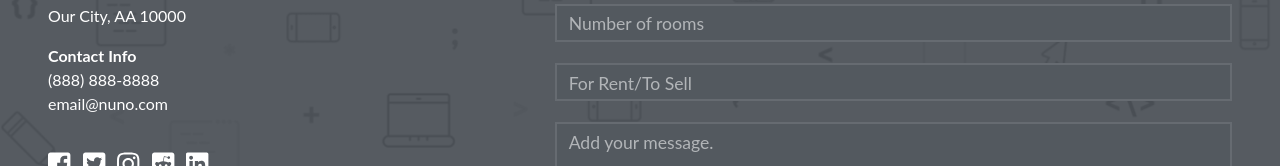
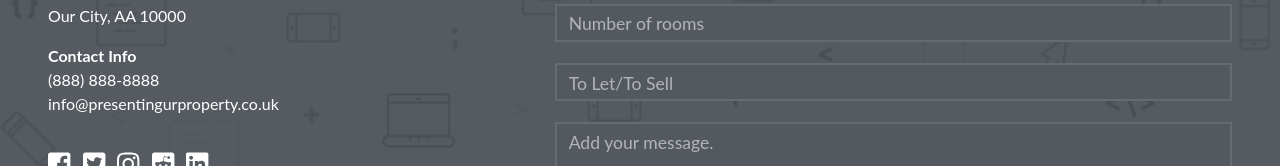
Before and after one commit to GaryW91/demo, a plain HTML site: page contact.html in a window 1280 px wide. Shown: the part 1067-1233 px from the top of the page. Drawn offline with Linux system fonts and the light colour scheme.

```diff
--- a/contact.html
+++ b/contact.html
@@ -149,7 +149,7 @@
 		<strong>Our Location</strong>
 		<p>100 Street Name<br/>Our City, AA 10000</p>
 		<strong>Contact Info</strong>
-		<p>(888) 888-8888<br>email@nuno.com</p>
+		<p>(888) 888-8888<br>info@presentingurproperty.co.uk</p>
 		<a href="#"><i class="fab fa-facebook-square"></i></a>
 		<a href="#"><i class="fab fa-twitter-square"></i></a>
 		<a href="#"><i class="fab fa-instagram"></i></a>
@@ -181,7 +181,7 @@
 
 					<div class="form-group">
 						<select name="status" class="form-control">
-							<option value="" disabled selected>For Rent/To Sell</option>
+							<option value="" disabled selected>To Let/To Sell</option>
 	  						<option value="rent">Rent</option>
 	  						<option value="sell">Sell</option>
   						</select>
```
Also changed, not shown: portfolio.html (+1 -1 lines), staging.html (+1 -1 lines), team.html (+1 -1 lines).
